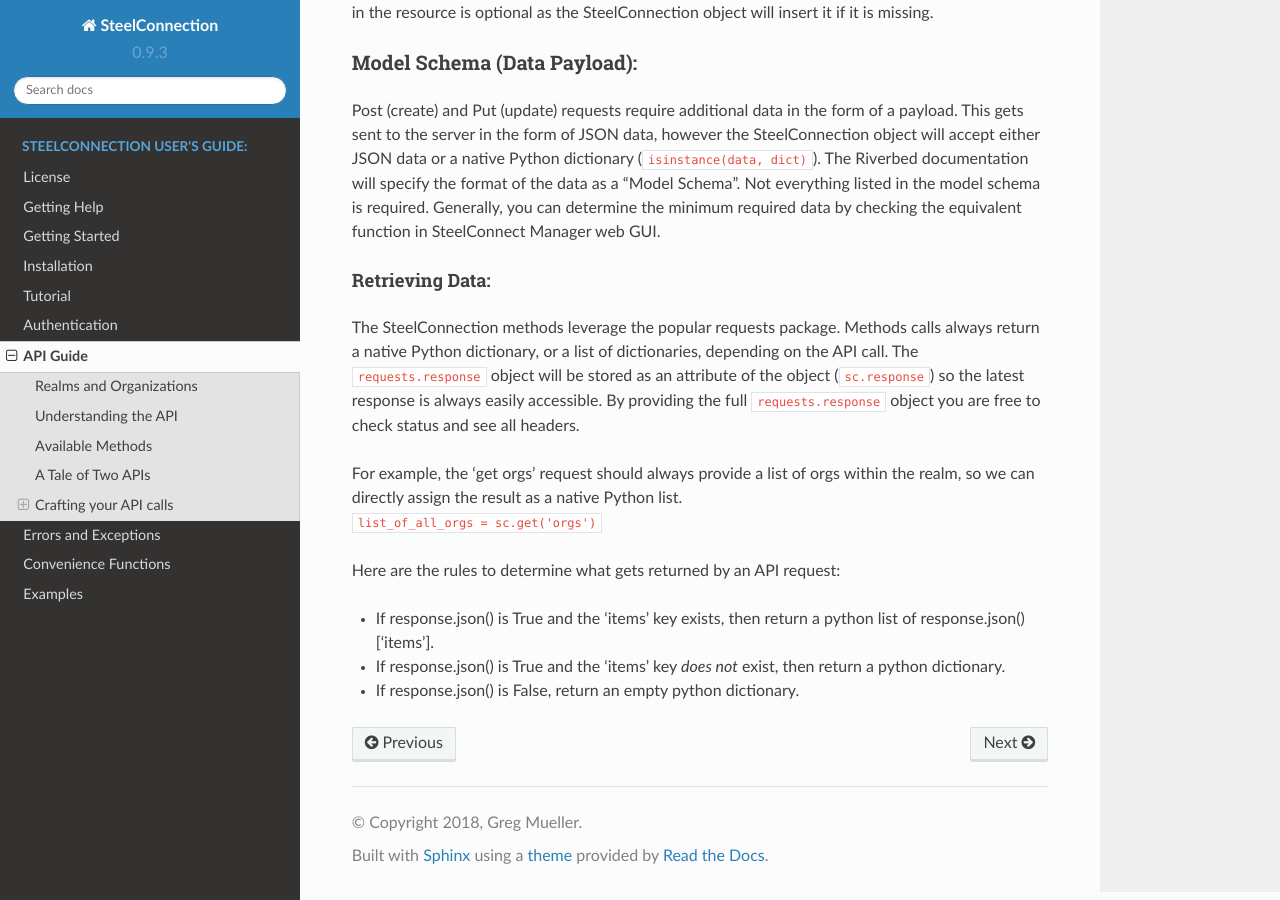
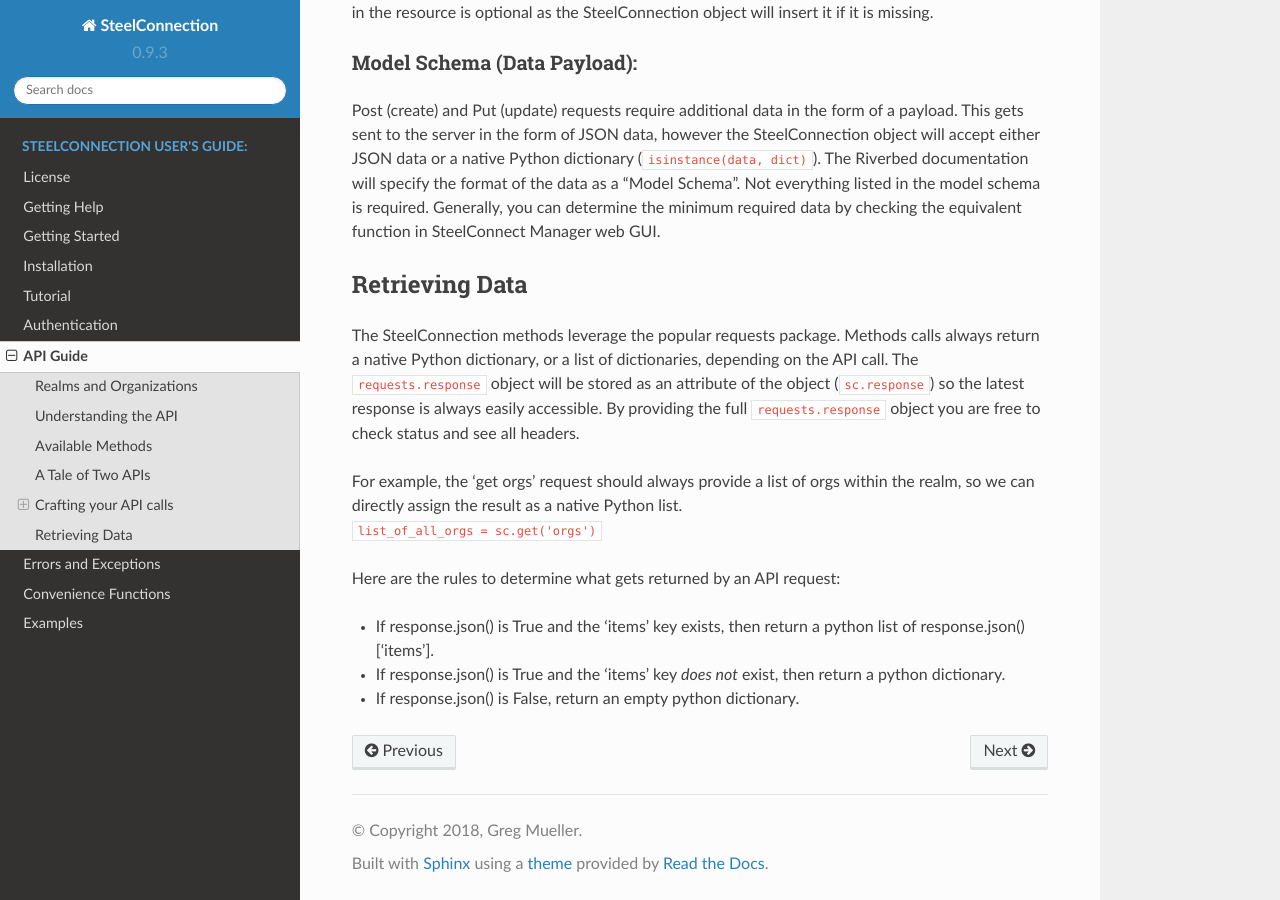
Before and after one commit to grelleum/SteelConnection, a Sphinx documentation site: the page built from docs/source/apiguide.rst, in a window 1280 px wide and 900 px high, scrolled down 2017 px. Built offline with Sphinx 7.4.7 and the Read the Docs theme 2.0.0, drawn with Linux system fonts in a browser that asks for light colours.

Commit message:
Upgraded 'Retrieving Data'

```diff
--- a/docs/source/apiguide.rst
+++ b/docs/source/apiguide.rst
@@ -113,8 +113,8 @@
 function in SteelConnect Manager web GUI.
 
 
-Retrieving Data:
-^^^^^^^^^^^^^^^^
+Retrieving Data
+---------------
 
 The SteelConnection methods leverage the popular requests package.
 Methods calls always return a native Python dictionary, or a list of
```
